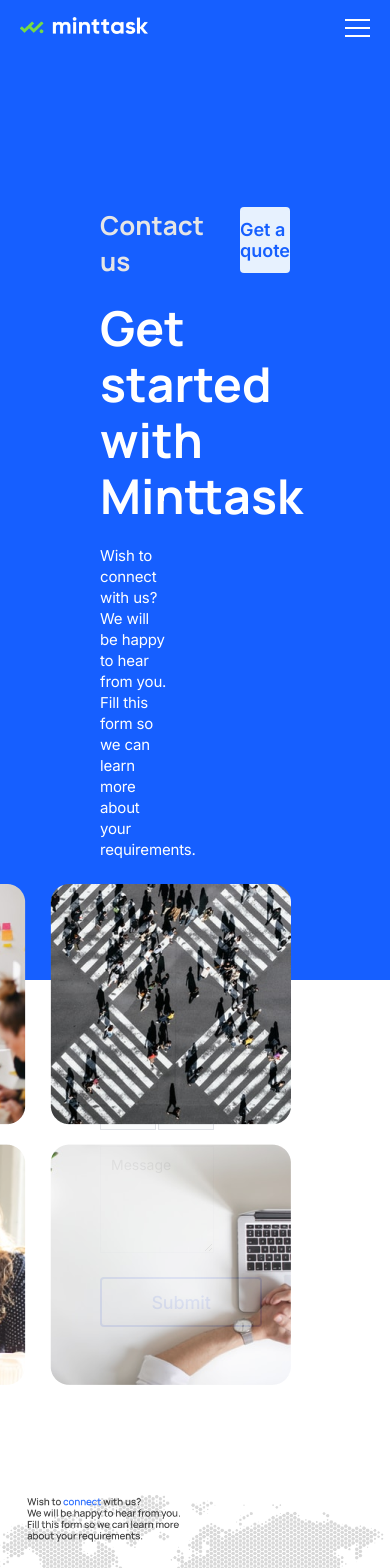
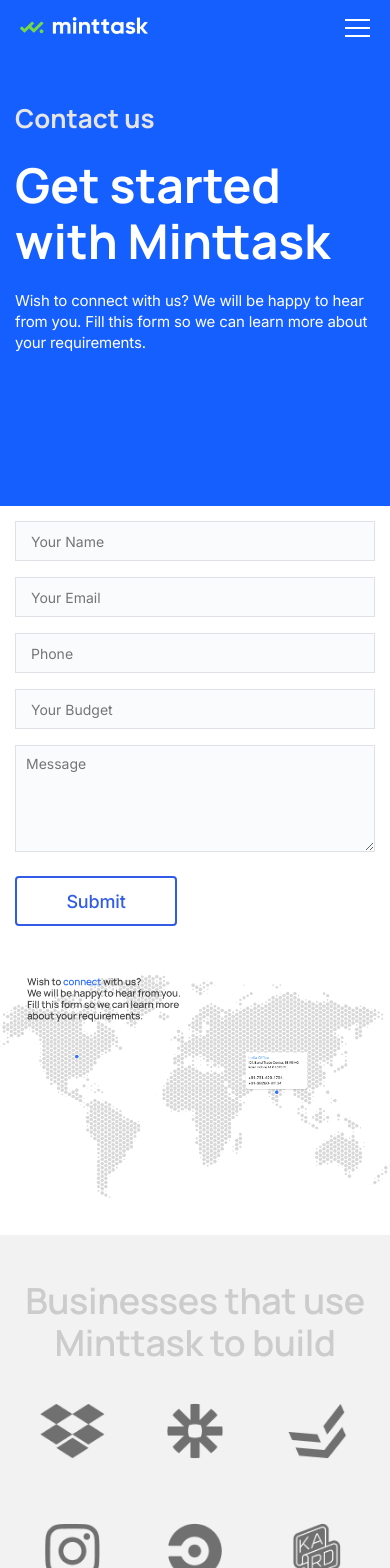
Before and after one commit to MizanurRahmann/minttask, a React (Create React App) app: page /contact in a window 390 px wide. Shown: the top 1568 px of the page. Built offline with nearby package versions, Linux system fonts and the light colour scheme.

Commit message:
Make contact page responsive.

```diff
--- a/src/components/Contact/ContactBanner/ContactBanner.module.scss
+++ b/src/components/Contact/ContactBanner/ContactBanner.module.scss
@@ -1,3 +1,5 @@
+@import "../../../styles/breakpoints.scss";
+
 .banner {
   width: 100%;
   height: fit-content;
@@ -5,9 +7,17 @@
   justify-content: space-between;
   background: var(--primary-color);
   padding: 207px 100px 120px 100px;
+  @include media("<=phone") {
+    flex-wrap: wrap;
+    padding: 100px 15px 60px 15px;
+    min-height: 60vh;
+  }
 
   &__left {
     width: 35%;
+    @include media("<=phone") {
+      width: 100%;
+    }
     h3 {
       font-weight: 700;
       font-size: 26px;
@@ -35,6 +45,10 @@
     width: 25%;
     display: flex;
     justify-content: flex-end;
+    @include media("<=phone") {
+      width: 100%;
+      display: none;
+    }
     a {
         text-decoration: none;
         color: var(--primary-color);
--- a/src/components/Contact/ContactForm/ContactForm.module.scss
+++ b/src/components/Contact/ContactForm/ContactForm.module.scss
@@ -1,15 +1,27 @@
+@import "../../../styles/breakpoints.scss";
+
 .contactform {
   padding: 54px 100px;
   position: relative;
+  @include media("<=phone") {
+    padding: 15px;
+  }
 
   &__form {
     width: 60%;
     display: flex;
     flex-direction: column;
+    @include media("<=phone") {
+      width: 100%;
+    }
     .inputGroup {
       display: flex;
       justify-content: space-between;
       margin-bottom: 16px;
+      @include media("<=phone") {
+        flex-wrap: wrap;
+        margin-bottom: 0;
+      }
       input {
         width: 49%;
         height: 40px;
@@ -21,6 +33,10 @@
         background: #fafbfc;
         border: 1px solid #dfe1e6;
         outline: none;
+        @include media("<=phone") {
+          width: 100%;
+          margin-bottom: 16px;
+        }
       }
     }
     textarea {
@@ -61,7 +77,10 @@
     position: absolute;
     top: -6rem;
     right: 0;
-    img{
+    @include media("<=phone") {
+      display: none;
+    }
+    img {
       width: 605px;
       height: 605px;
     }
--- a/src/components/Contact/ContactInvestors/ContactInvestors.module.scss
+++ b/src/components/Contact/ContactInvestors/ContactInvestors.module.scss
@@ -1,8 +1,13 @@
+@import "../../../styles/breakpoints.scss";
+
 .investors {
     width: 100%;
     padding: 6rem 10rem;
     position: relative;
     background: #F2F2F2;
+    @include media("<=phone") {
+      padding: 15px;
+    }
 
     h4 {
       display: block;
@@ -12,6 +17,10 @@
       font-size: 36px;
       line-height: 42px;
       margin-top: 62px;
+      @include media("<=phone") {
+        margin-top: 30px;
+        margin-bottom: 1.5rem;
+      }
     }
 
     .img {
--- a/src/components/Contact/ContactMap/ContactMap.module.scss
+++ b/src/components/Contact/ContactMap/ContactMap.module.scss
@@ -1,9 +1,14 @@
+@import "../../../styles/breakpoints.scss";
+
 .map {
   width: 100%;
   height: fit-content;
   margin-top: 7rem;
   margin-bottom: 2rem;
   position: relative;
+  @include media("<=phone") {
+    margin-top: 2rem;
+  }
   img{
       width: 100%;
   }
```
